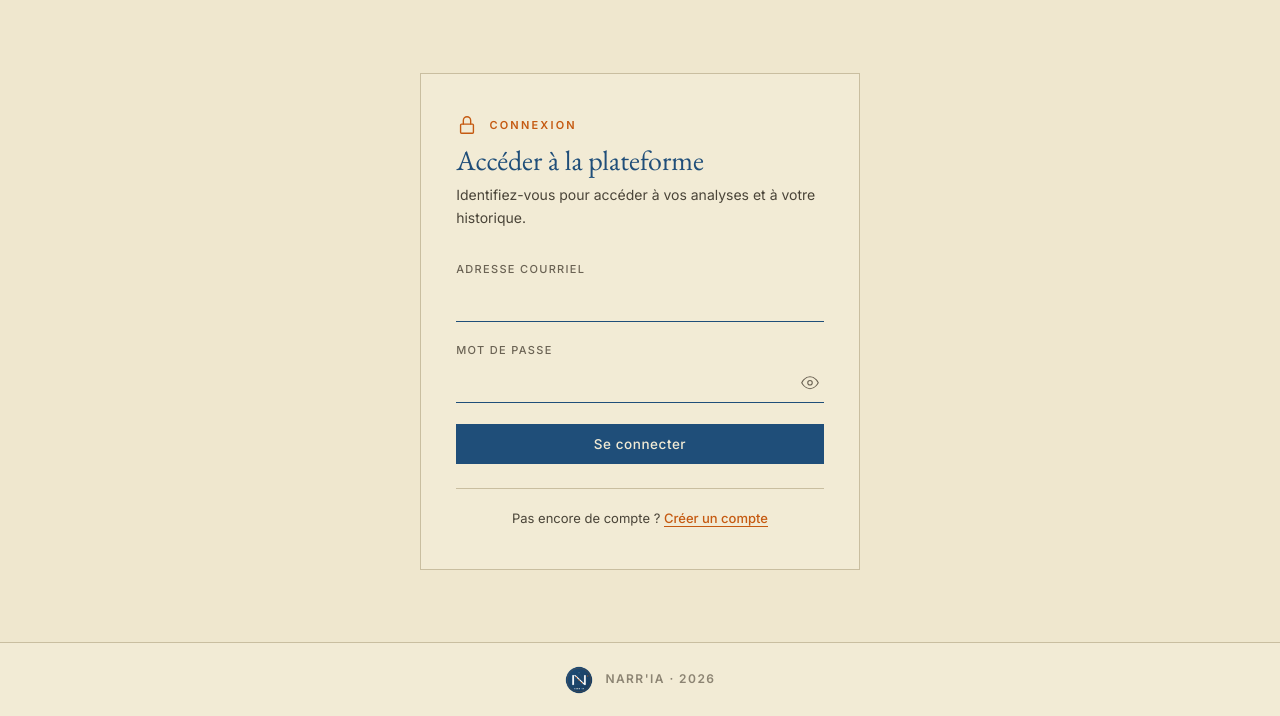
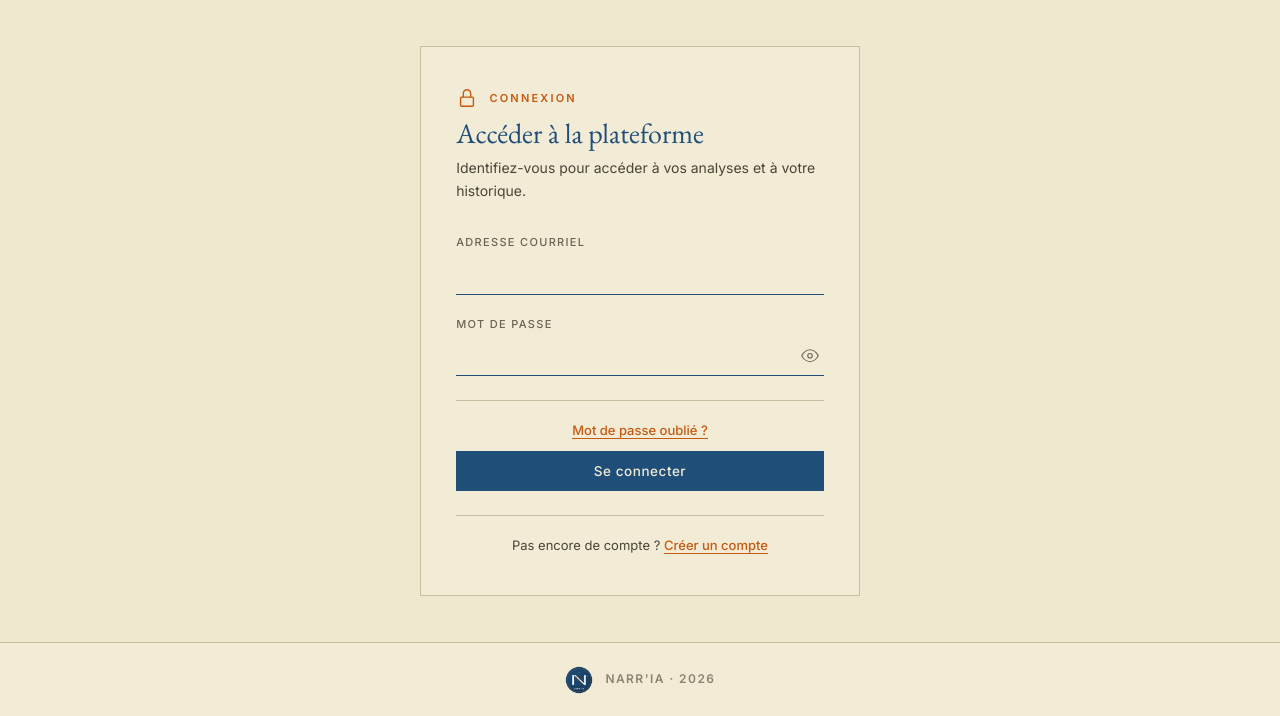
Before and after one commit to Oswald-Faust/NARRIA, a Flask app: template narria/templates/login.html in a window 1280 px wide. Shown: the part 84-800 px from the top of the page. Run offline with Flask 3, Linux system fonts and the light colour scheme; the template is opened without the code that fills it, so the values that code supplies are empty; some libraries are stand-ins or nearby versions.

Commit message:
Update login.html - Ajout lien mot de passe oublié

```diff
--- a/narria/templates/login.html
+++ b/narria/templates/login.html
@@ -276,6 +276,10 @@
         </div>
       </div>
 
+      <div class="auth-footer" style="margin-bottom:10px;">
+      <a href="/forgot-password">Mot de passe oublié ?</a>
+      </div>
+
       <button type="button" class="btn" id="loginBtn">Se connecter</button>
 
       <div class="auth-footer">
```
